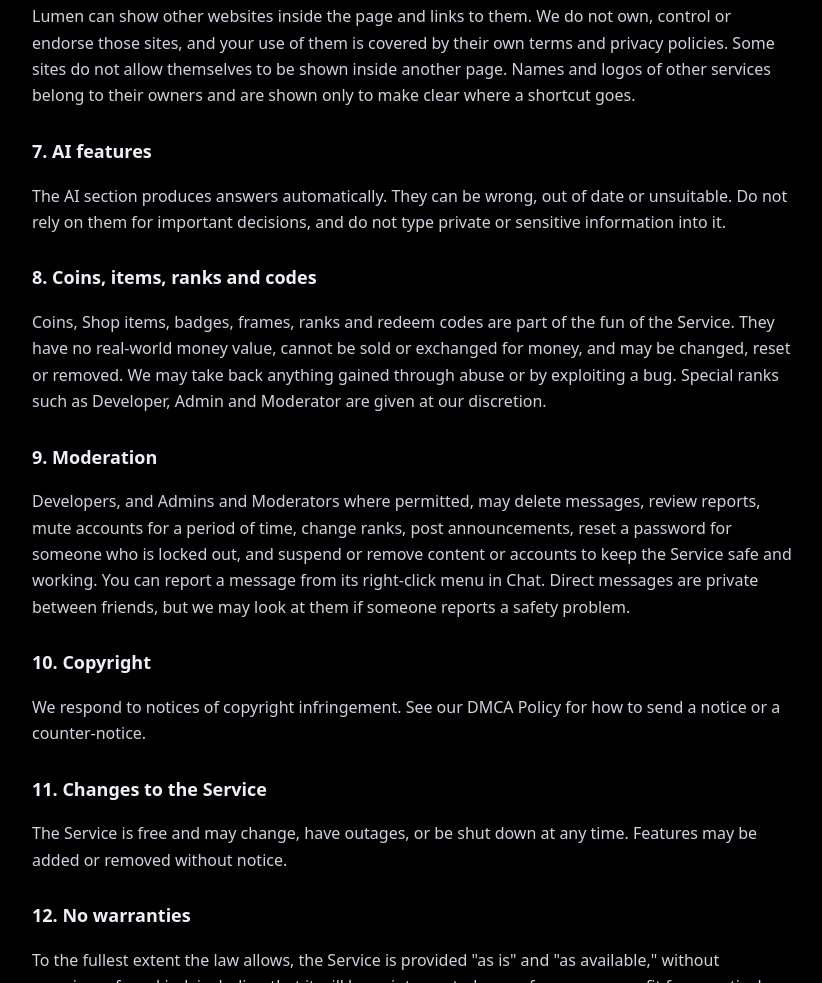
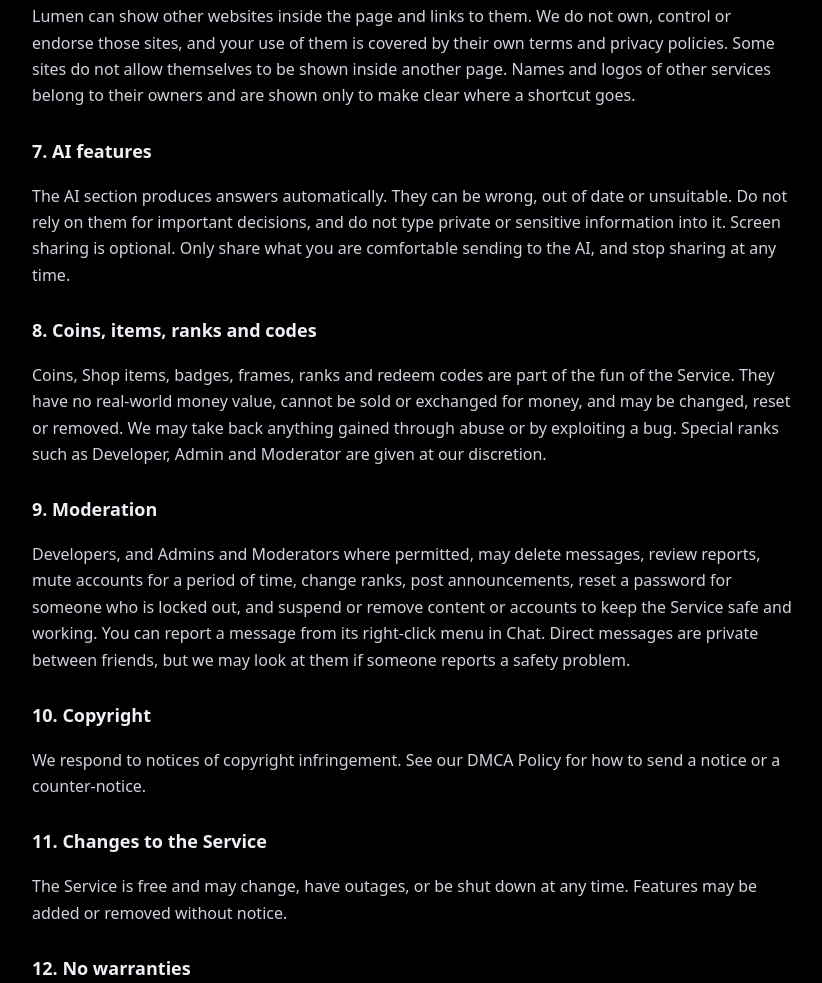
Before and after one commit to markakopian-sudo/Lumen, a plain HTML site: page terms.html in a window 1280 px wide. Shown: the part 1515-2498 px from the top of the page, without its empty margins (228-1050 px from the left). Drawn offline with Linux system fonts and the light colour scheme.

Commit message:
Update terms.html

```diff
--- a/terms.html
+++ b/terms.html
@@ -29,7 +29,7 @@ footer{margin-top:40px;color:var(--muted);font-size:13px}
 <h2>6. Other websites and links</h2>
 <p>Lumen can show other websites inside the page and links to them. We do not own, control or endorse those sites, and your use of them is covered by their own terms and privacy policies. Some sites do not allow themselves to be shown inside another page. Names and logos of other services belong to their owners and are shown only to make clear where a shortcut goes.</p>
 <h2>7. AI features</h2>
-<p>The AI section produces answers automatically. They can be wrong, out of date or unsuitable. Do not rely on them for important decisions, and do not type private or sensitive information into it.</p>
+<p>The AI section produces answers automatically. They can be wrong, out of date or unsuitable. Do not rely on them for important decisions, and do not type private or sensitive information into it. Screen sharing is optional. Only share what you are comfortable sending to the AI, and stop sharing at any time.</p>
 <h2>8. Coins, items, ranks and codes</h2>
 <p>Coins, Shop items, badges, frames, ranks and redeem codes are part of the fun of the Service. They have no real-world money value, cannot be sold or exchanged for money, and may be changed, reset or removed. We may take back anything gained through abuse or by exploiting a bug. Special ranks such as Developer, Admin and Moderator are given at our discretion.</p>
 <h2>9. Moderation</h2>
```
